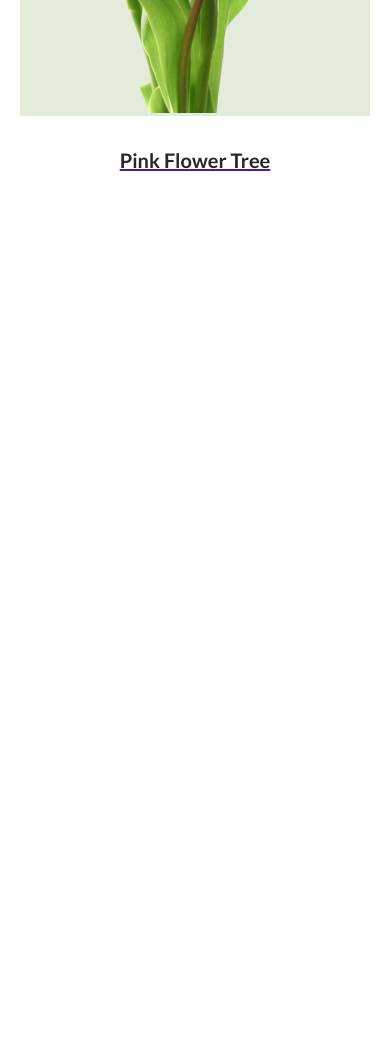
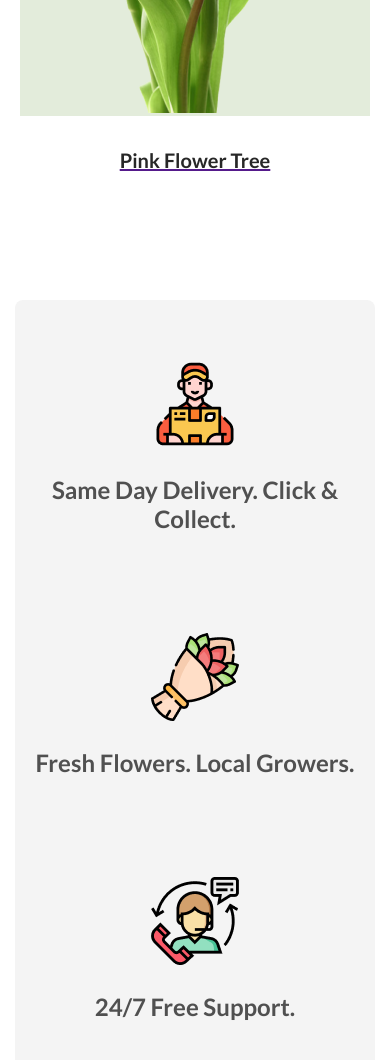
Before and after one commit to sazzadhossainshimanto/flower, a plain HTML site: page index.html in a window 390 px wide. Shown: the part 2739-3799 px from the top of the page. Before the commit the page ends 3039 px from the top, so only its background shows below. Drawn offline with Linux system fonts and the light colour scheme.

Commit message:
added responsive design on special section

```diff
--- a/index.html
+++ b/index.html
@@ -57,6 +57,23 @@
                         <a href=""><h5 class="flower-title">Pink Flower Tree</h5></a>
                 </div>
         </section>
+
+        <section class="special">
+                <div class="special-feature">
+                        <div class="special-container">
+                                <img src="./Flower Asset/Group 57.png" alt="">
+                                <h3 class="special-title">Same Day Delivery. Click & Collect.</h3>
+                        </div>
+                        <div class="special-container">
+                                <img src="./Flower Asset/Group 58.png" alt="">
+                                <h3 class="special-title">Fresh Flowers. Local Growers.</h3>
+                        </div>
+                        <div class="special-container">
+                                <img src="./Flower Asset/Group 59.png" alt="">
+                                <h3 class="special-title">24/7 Free Support.</h3>
+                        </div>
+                </div>
+        </section>
         </main>
         <footer>
 
--- a/style/style.css
+++ b/style/style.css
@@ -107,6 +107,31 @@
         margin-top: 32px;
 
 }
+.special{
+        display: flex;
+        justify-content: center;
+
+}
+.special-feature{
+        width: 1440px;
+        height: 320px;
+        display: flex;
+        flex-direction: row;
+        justify-content: center;
+        border-radius: 8px;
+        background: rgba(39, 39, 39, 0.05);
+        text-align: center;
+        align-items: center;
+        gap: 100px;
+        margin-bottom: 128px;
+}
+.special-title{
+        color: rgba(39, 39, 39, 0.8);
+        font-size: 24px;
+        font-weight: 600;
+        margin-top: 24px;
+
+}
 @media screen and (max-width:576px) {
         .heide-phone{
                 display: none;
@@ -152,4 +177,16 @@
                 width: 350px;
                 height: auto;
         }
+        .special-feature{
+                width: 70vw;
+                flex-wrap: wrap;
+                height: auto;
+                padding: 60px 180px;
+
+        }
+        .special-title{
+                font: 18px;
+                width: 85vw;
+        }
+
 }
```
Lines whose indentation alone changed are shown as unchanged.
